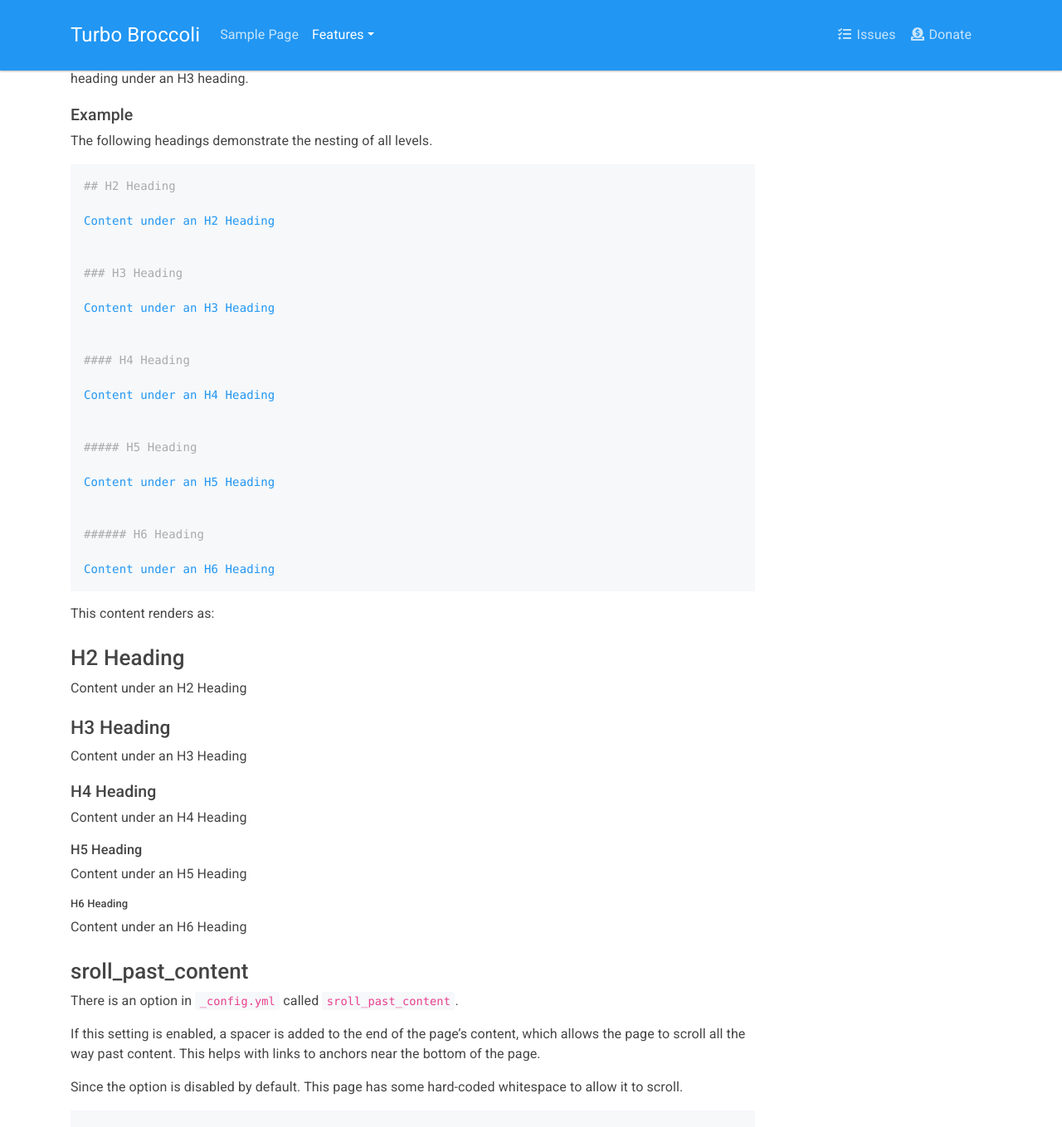
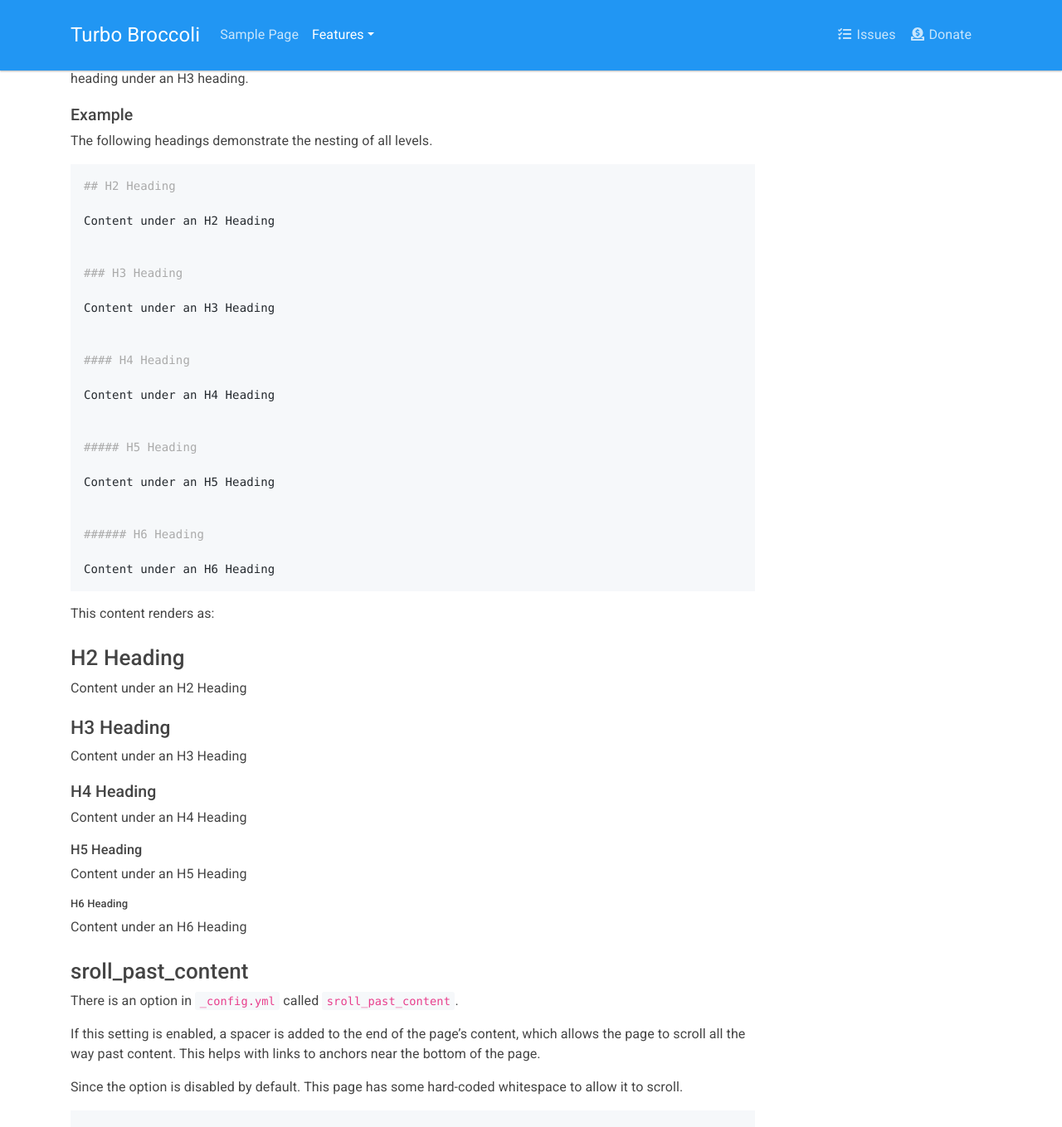
Before and after one commit to aensley/turbo-broccoli, a Jekyll site: the page built from _pages/Table-of-Contents.md, in a window 1280 px wide and 1400 px high, scrolled down 469 px. Shown: the top 1359 px of the window at 83% size. Built offline with Jekyll 4.4.1, drawn with Linux system fonts in a browser that asks for light colours; nearby versions of some CDN libraries.

Commit message:
Fix syntax highlighting themeability

```diff
--- a/_sass/_syntax-highlighting.scss
+++ b/_sass/_syntax-highlighting.scss
@@ -15,7 +15,7 @@ code {
 
 pre code {
   padding: 0;
-  color: var(--primary);
+  color: #24292e;
 }
 
 .highlighter-rouge {
```
